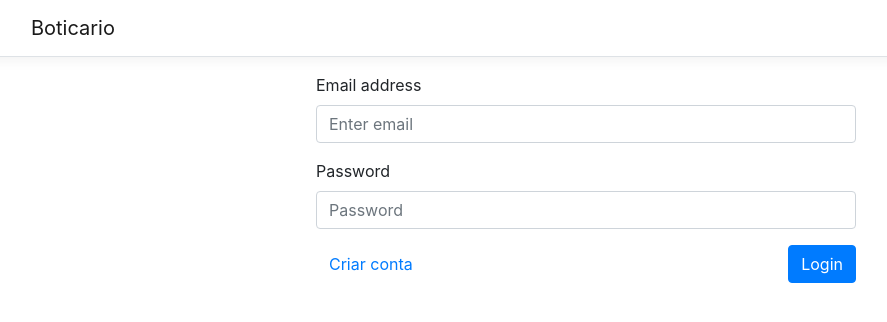
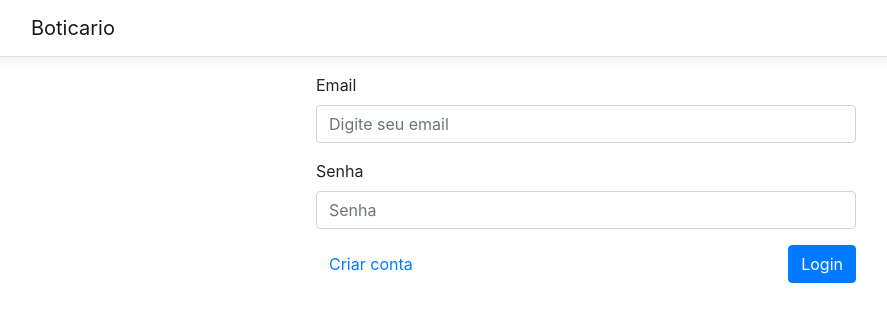
Before and after one commit to staskfe/GB_Cashback, a React (Create React App) app in the folder src/Boticario.Cashback.Web/ClientApp/: page / in a window 1280 px wide. Shown: the top 322 px of the page, without its empty margins (54-941 px from the left). Built offline with nearby package versions, Linux system fonts and the light colour scheme.

Commit message:
Instalaão do componente moment

```diff
--- a/src/Boticario.Cashback.Web/ClientApp/package.json
+++ b/src/Boticario.Cashback.Web/ClientApp/package.json
@@ -7,10 +7,12 @@
     "bootstrap": "^4.4.1",
     "jquery": "^3.4.1",
     "merge": "^1.2.1",
+    "moment": "^2.24.0",
     "oidc-client": "^1.9.0",
     "react": "^16.0.0",
     "react-bootstrap": "^1.0.0-beta.16",
     "react-dom": "^16.0.0",
+    "react-moment": "^0.9.7",
     "react-notifications": "^1.4.3",
     "react-router-bootstrap": "^0.24.4",
     "react-router-dom": "^4.2.2",
--- a/src/Boticario.Cashback.Web/ClientApp/src/components/Compra.js
+++ b/src/Boticario.Cashback.Web/ClientApp/src/components/Compra.js
@@ -2,6 +2,7 @@
 import { Table, Button, Col, Dropdown, DropdownButton, Modal, Form } from 'react-bootstrap';
 import { NotificationContainer, NotificationManager } from 'react-notifications';
 import Cookies from 'universal-cookie';
+import Moment from 'react-moment';
 
 const cookies = new Cookies();
 
@@ -87,7 +88,7 @@
                     <td style={{ textAlign: "center" }}>{this.renderDrop({ id })}</td>
                     <td>{codigo}</td>
                     <td>R${valor}</td>
-                    <td>{data}</td>
+                    <td> <Moment format="DD/MM/YYYY">{data}</Moment></td>
                     <td>{porcentagemCashback}%</td>
                     <td>R${valorCashback}</td>
                     <td>{statusDesc}</td>
--- a/src/Boticario.Cashback.Web/ClientApp/src/components/Login.js
+++ b/src/Boticario.Cashback.Web/ClientApp/src/components/Login.js
@@ -100,12 +100,12 @@
                     <Col sm="6" >
                         <Form onSubmit={this.ValidarUsuario}>
                             <Form.Group controlId="formBasicEmail">
-                                <Form.Label>Email address</Form.Label>
-                                <Form.Control placeholder="Enter email" onChange={this.emailAlterado} />
+                                <Form.Label>Email </Form.Label>
+                                <Form.Control placeholder="Digite seu email" onChange={this.emailAlterado} />
                             </Form.Group>
                             <Form.Group controlId="formBasicPassword">
-                                <Form.Label>Password</Form.Label>
-                                <Form.Control type="password" placeholder="Password" onChange={this.senhaAlterada} />
+                                <Form.Label>Senha</Form.Label>
+                                <Form.Control type="password" placeholder="Senha" onChange={this.senhaAlterada} />
                             </Form.Group>
                             <Form.Group controlId="formBasicCheckbox">
                             </Form.Group>
```
Also changed, not shown: 1 other file (tests, documents, lock files or other folders).
